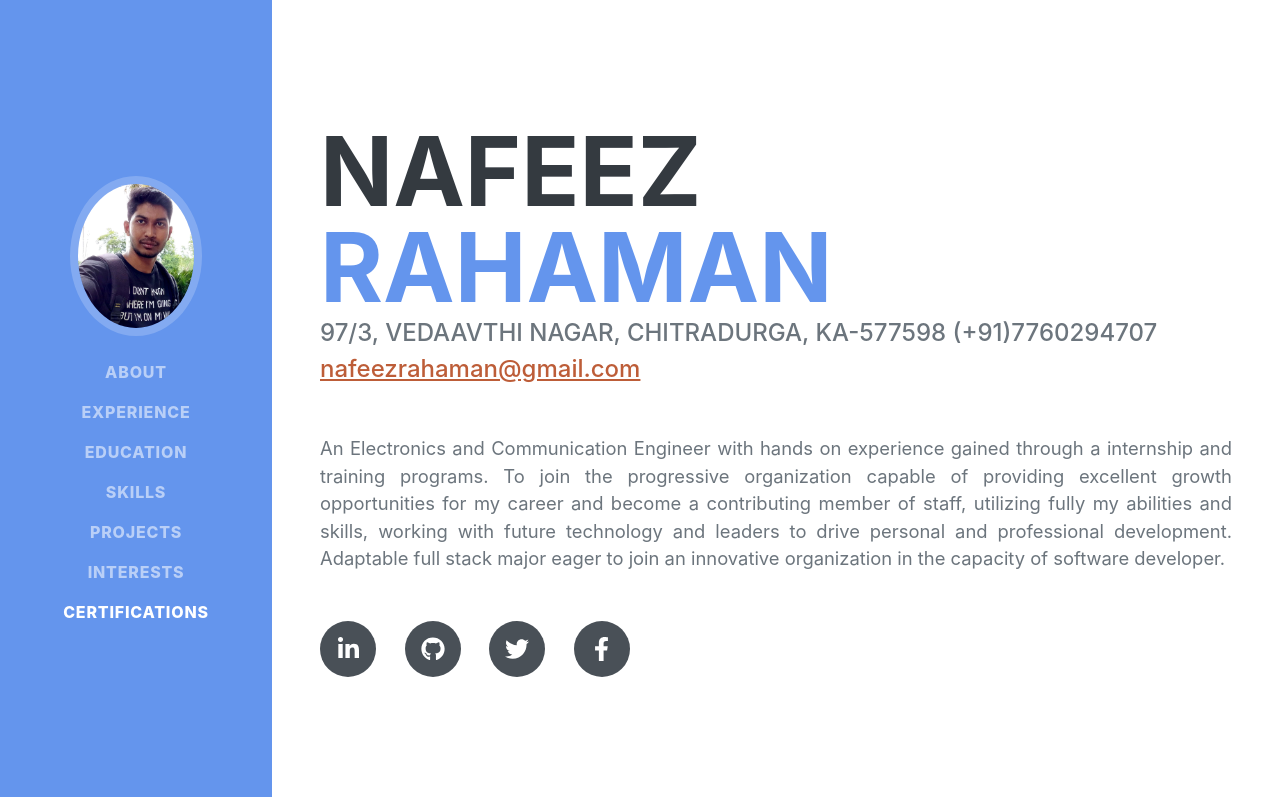
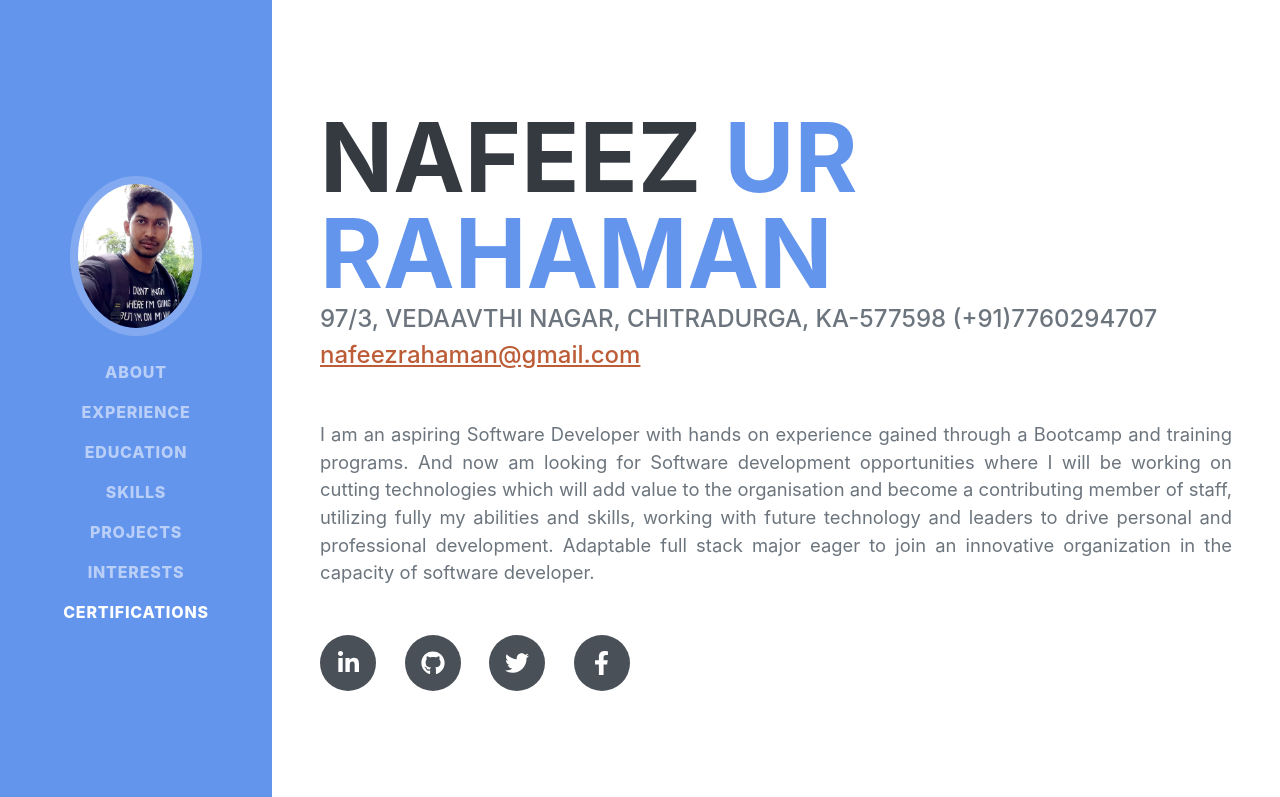
Before and after one commit to nafeez96/Portfolio, a plain HTML site: page index.html in a window 1280 px wide. Shown: the top 797 px of the page. Drawn offline with nearby package versions, Linux system fonts and the light colour scheme; a web font is replaced by a local one.

Commit message:
name and about

```diff
--- a/index.html
+++ b/index.html
@@ -49,17 +49,14 @@
             <div class="resume-section-content">
                 <h1 class="mb-0">
                     Nafeez
-                    <span class="text-primary" style="color:cornflowerblue">Rahaman</span>
+                    <span class="text-primary" style="color:cornflowerblue">Ur Rahaman </span>
                 </h1>
                 <div class="subheading mb-5">
                     97/3, Vedaavthi Nagar, Chitradurga, KA-577598 (+91)7760294707
                     <a href="mailto:name@email.com" style="text-transform: lowercase">nafeezrahaman@gmail.com</a>
                 </div>
-                <p class="lead mb-5" style="text-align: justify">An Electronics and Communication Engineer with hands on
-                    experience gained through a
-                    internship and training programs. To join the progressive organization capable of providing
-                    excellent growth opportunities for my career and become a contributing member of staff,
-                    utilizing fully my abilities and skills, working with future technology and leaders to drive
+                <p class="lead mb-5" style="text-align: justify">I am an aspiring Software Developer with hands on
+                    experience gained through a Bootcamp and training programs. And now am looking for Software development opportunities where I will be working on cutting technologies which will add value to the organisation and become a contributing member of staff, utilizing fully my abilities and skills, working with future technology and leaders to drive
                     personal and professional development. Adaptable full stack major eager to join an
                     innovative organization in the capacity of software developer.</p>
                 <div class="social-icons">
```
